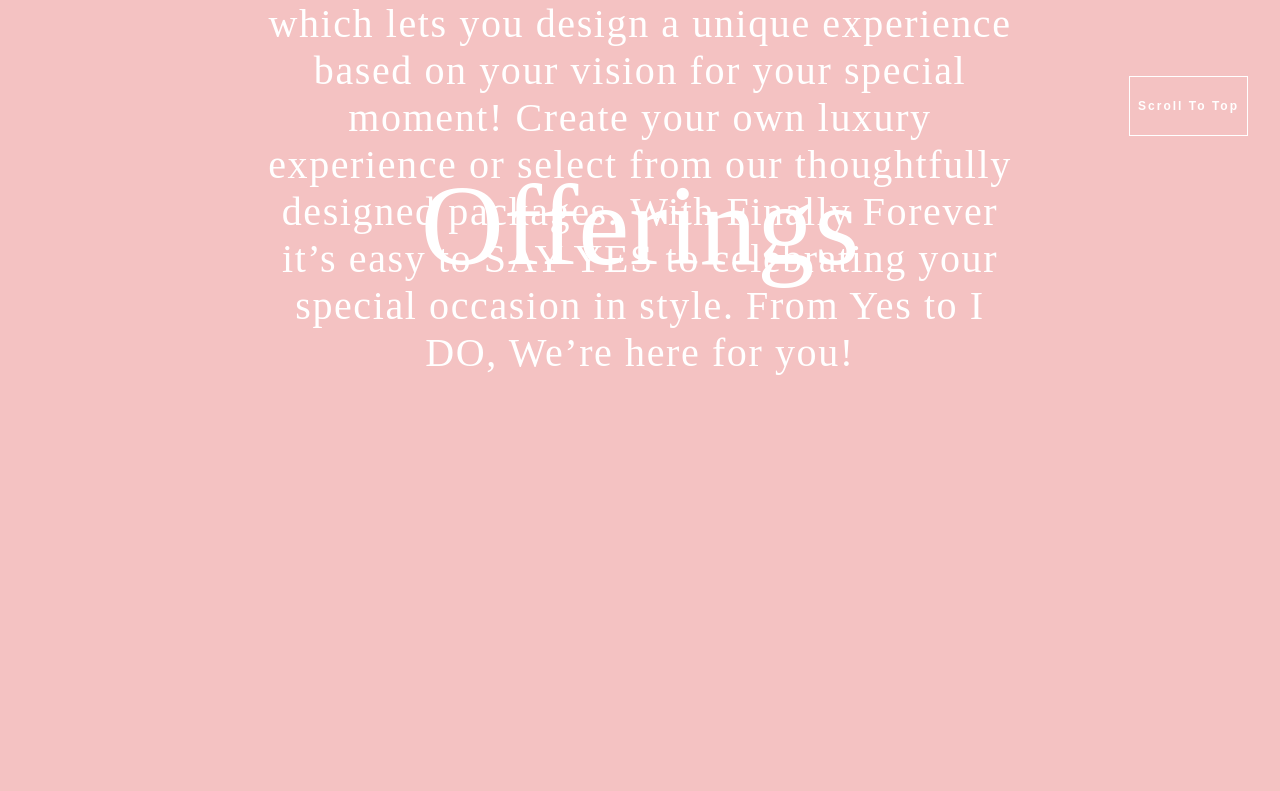
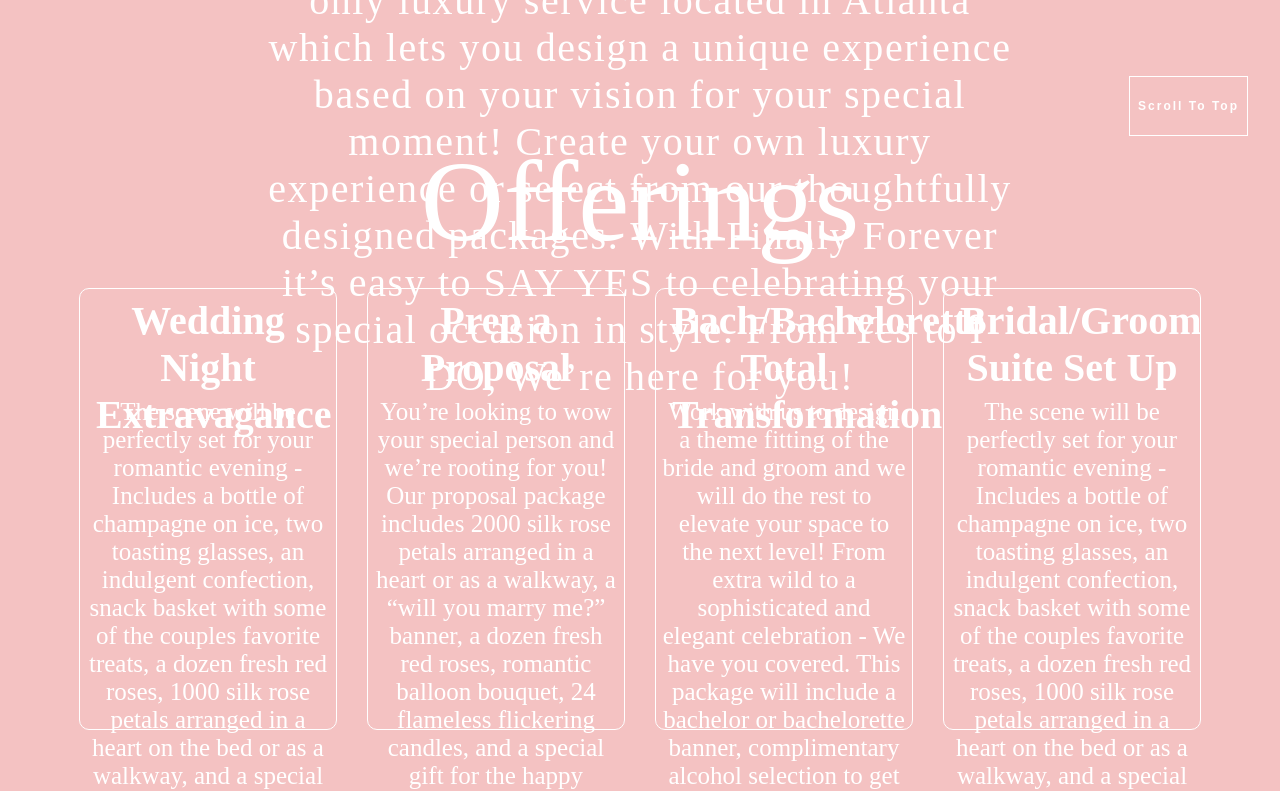
Before and after one commit to ydocsgnillats/finallyforever, a React (Create React App) app: page / in a window 1280 px wide. Shown: the part 640-1431 px from the top of the page. Built offline with nearby package versions, Linux system fonts and the light colour scheme; a web font is replaced by a local one.

Commit message:
added offering cards and sass

```diff
--- a/package.json
+++ b/package.json
@@ -14,6 +14,7 @@
     "react": "^17.0.2",
     "react-dom": "^17.0.2",
     "react-scripts": "5.0.0",
+    "sass": "^1.46.0",
     "typescript": "^4.5.4",
     "web-vitals": "^2.1.2"
   },
--- a/src/App.css
+++ b/src/App.scss
@@ -18,8 +18,9 @@
 }
 
 header {
-  height: 12vh;
-  align-items: center;
+  height: 4vh;
+  margin-top: -3vh;
+  margin-bottom: 5vh;
 }
 
 .Container {
@@ -30,6 +31,34 @@
   align-items: center;
   font-size: 115px;
   color: white;
+}
+
+.Card {
+  font-size: 25px;
+  width: 20%;
+  display: inline-flex;
+  flex-direction: column;
+  height: 55vh;
+  margin: 15px;
+  margin-top: 10vh;
+  pointer-events: none;
+  border: 1px white solid;
+  border-radius: 10px;
+
+  &-title {
+    margin-top: -1vh;
+    padding: 2vh;
+    font-size: 40px;
+    height: 5vh;
+  }
+
+  &-img {
+    height: 40%;
+  }
+
+  &-text {
+    padding: 5px;
+  }
 }
 
 /* .Home {
@@ -43,7 +72,7 @@
   font-size: 40px;
   font-weight: 500;
   letter-spacing: 0.1rem;
-  margin-top: 3rem;
+  margin-top: 15vh;
   width: 60%;
   height: 50vh;
 }
--- a/src/App.tsx
+++ b/src/App.tsx
@@ -1,5 +1,7 @@
 import React, { useRef, useState } from 'react';
-import './App.css';
+import './App.scss';
+import Card from './components/Card';
+import testrose from 'testrose.jpeg';
 
 function App() {
 
@@ -44,22 +46,42 @@
           </p>
         </div>
       </div>
-      <div ref={offeringRef} className="Container">
-        <p>
-          Offerings
-        </p>
+      <div ref={offeringRef} className="Container Offerings">
+        <header>
+          <p>
+            Offerings
+          </p>
+        </header>
+        <div>
+          <Card
+            title="Wedding Night Extravagance"
+            text="The scene will be perfectly set for your romantic evening - Includes a bottle of champagne on ice, two toasting glasses, an indulgent confection, snack basket with some of the couples favorite treats, a dozen fresh red roses, 1000 silk rose petals arranged in a heart on the bed or as a walkway, and a special gift for the newlyweds! $450"
+          />
+          <Card
+            title="Prep a Proposal"
+            text="You’re looking to wow your special person and we’re rooting for you! Our proposal package includes 2000 silk rose petals arranged in a heart or as a walkway, a “will you marry me?” banner, a dozen fresh red roses, romantic balloon bouquet, 24 flameless flickering candles, and a special gift for the happy couple! $400"
+          />
+          <Card
+            title="Bach/Bachelorette Total Transformation"
+            text="Work with us to design a theme fitting of the bride and groom and we will do the rest to elevate your space to the next level! From extra wild to a sophisticated and elegant celebration - We have you covered. This package will include a bachelor or bachelorette banner, complimentary alcohol selection to get your party started, a mystery novelty gift to add to the fun, a balloon bouquet, snack basket, and a hangover recovery kit. $450"
+          />
+          <Card
+            title="Bridal/Groom Suite Set Up"
+            text="The scene will be perfectly set for your romantic evening - Includes a bottle of champagne on ice, two toasting glasses, an indulgent confection, snack basket with some of the couples favorite treats, a dozen fresh red roses, 1000 silk rose petals arranged in a heart on the bed or as a walkway, and a special gift for the newlyweds! $450"
+          />
+        </div>
       </div>
-      <div ref={bookRef} className="Container">
+      <div ref={bookRef} className="Container Book">
         <p>
           Book Us
         </p>
       </div>
-      <div ref={testimonialRef} className="Container">
+      <div ref={testimonialRef} className="Container Testimonial">
         <p>
           Testimonials
         </p>
       </div>
-      <div ref={aboutRef} className="Container">
+      <div ref={aboutRef} className="Container About">
         <p>
           About Us
         </p>
--- /dev/null
+++ b/src/components/Card.tsx
@@ -0,0 +1,35 @@
+import React, { useState } from 'react';
+import '../App.scss';
+import testrose from '../assets/testrose.jpeg';
+
+interface cardProps {
+    title: string;
+    text: string;
+}
+
+export default function Card(props: cardProps) {
+
+    const [flipped, setFlipped] = useState(false);
+
+    const cardBack = (
+        <div onClick={() => setFlipped(!flipped)} onMouseLeave={() => setFlipped(!flipped)} className="Card">
+            <h3 className="Card-title">back</h3>
+            <img className="Card-img" src={testrose} />
+            <p className="Card-text">back</p>
+        </div>
+    )
+
+    const cardFront = (
+        <div onClick={() => console.log('clicked')} onMouseLeave={() => setFlipped(!flipped)} className="Card">
+            <h3 className="Card-title">{props.title}</h3>
+            {/* <img className="Card-img" src={testrose} /> */}
+            <p className="Card-text">{props.text}</p>
+        </div>
+    )
+
+    return (
+        <>
+            {!flipped ? cardFront : cardBack}
+        </>
+    )
+}
```
Also changed, not shown: src/assets/testrose.jpeg (added), 1 other file (tests, documents, lock files or other folders).
